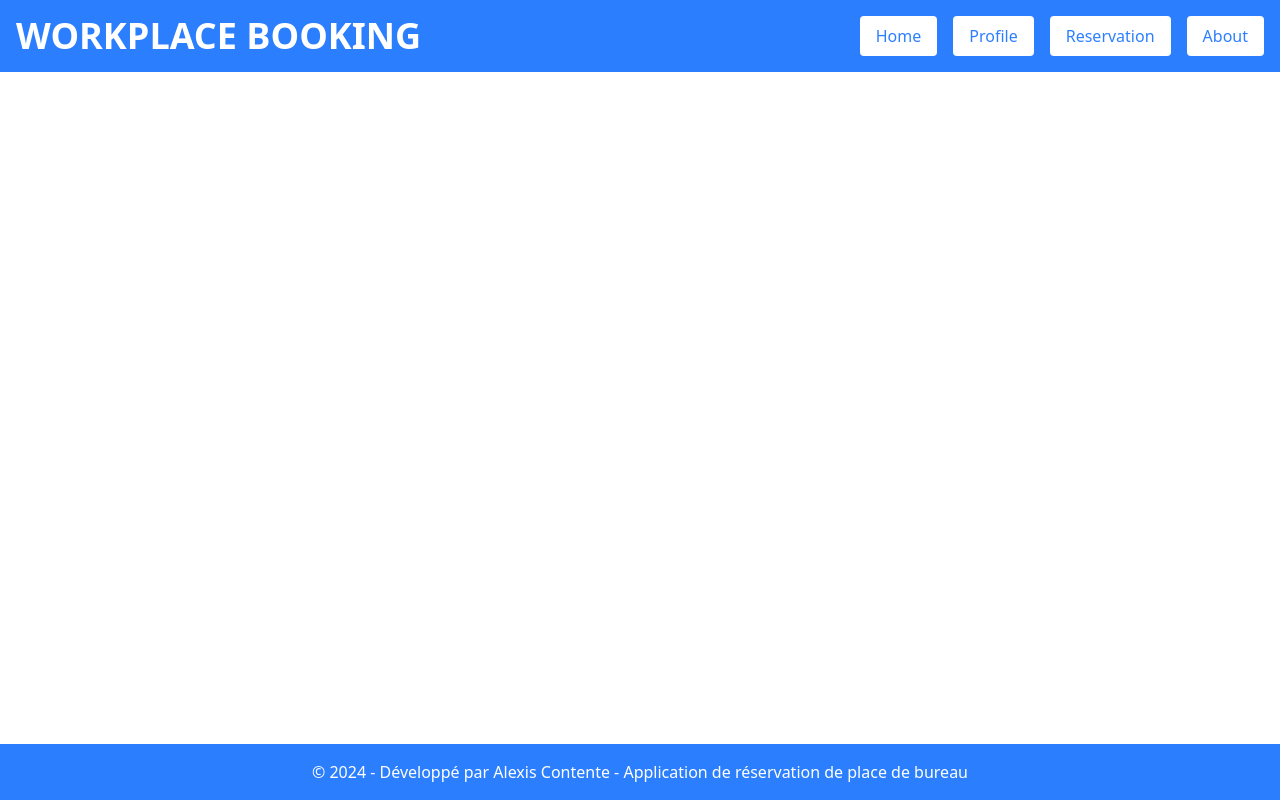
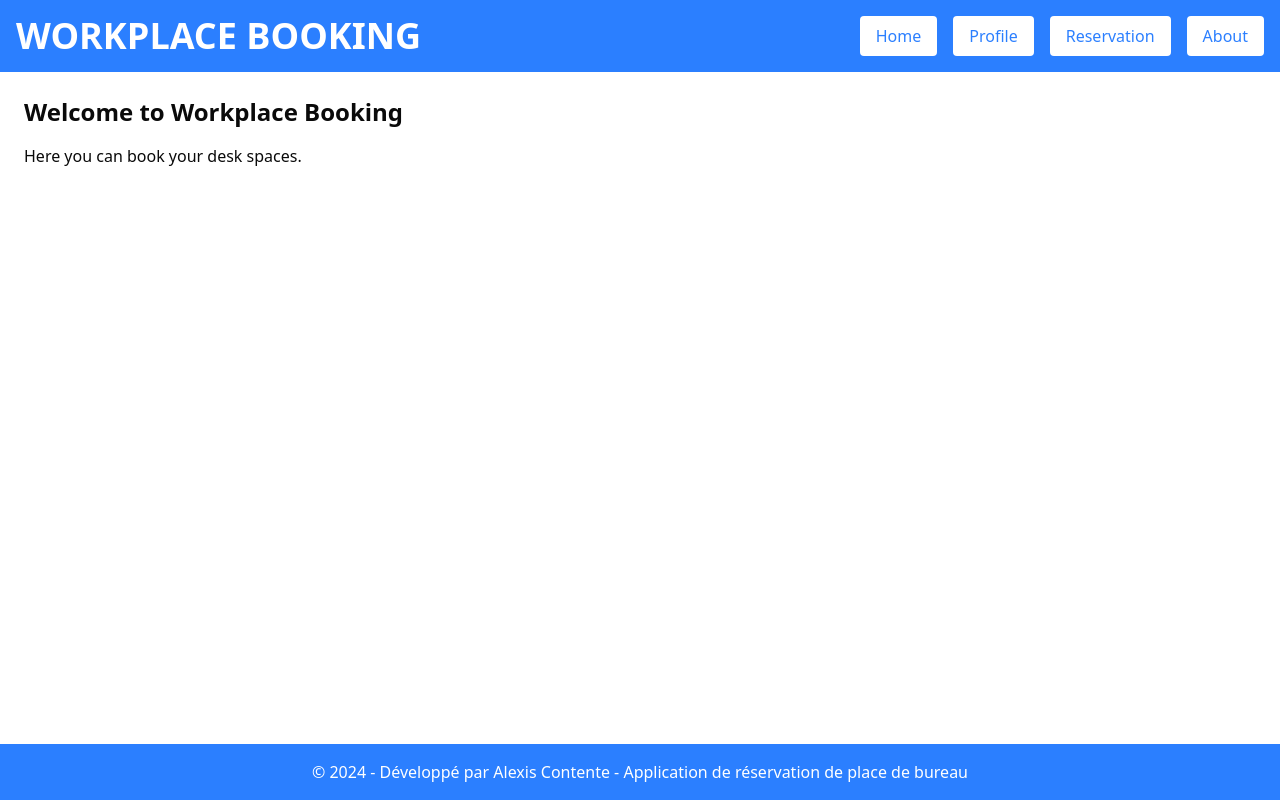
Before and after one commit to Alexis-Contente/workplace-booking, a Next.js app: page / in a window 1280 px wide. Built offline with nearby package versions, Linux system fonts and the light colour scheme.

Commit message:
chore(home): update main content with welcome message and description, in progress

```diff
--- a/app/page.tsx
+++ b/app/page.tsx
@@ -5,7 +5,11 @@ export default function Home() {
   return (
     <div className="min-h-screen flex flex-col">
       <Header />
-      <main className="flex-1 p-6">{/* Contenu principal */}</main>
+      <main className="flex-1 p-6">
+        {/* Main content of your application */}
+        <h1 className="text-2xl font-bold">Welcome to Workplace Booking</h1>
+        <p className="mt-4">Here you can book your desk spaces.</p>
+      </main>
       <Footer />
     </div>
   );
```
